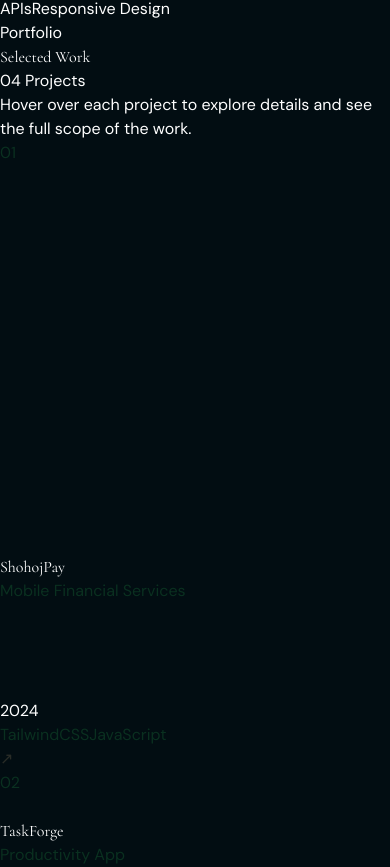
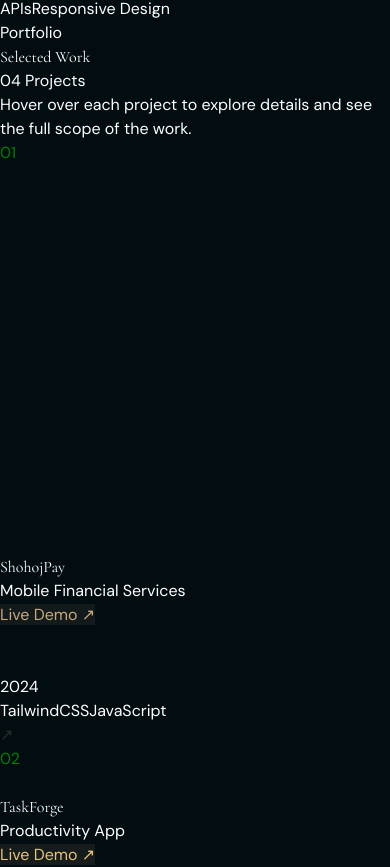
Before and after one commit to Azadhossain288/My-portfolio-project, a React (Vite) app in the folder my-portfolio/: page / in a window 390 px wide. Shown: the part 3658-4525 px from the top of the page. Built offline with nearby package versions, Linux system fonts and the light colour scheme.

Commit message:
Updated code

```diff
--- a/my-portfolio/src/portfolio.jsx
+++ b/my-portfolio/src/portfolio.jsx
@@ -74,7 +74,8 @@ const PROJECTS = [
   category: "Mobile Financial Services",
   year: "2024",
   tags: ["TailwindCSS", "JavaScript", "Logic"],
-  desc: "A Fintech application facilitating essential transactions like Add Money, Cash Out, and Bill Payments. Features real-time history and a reward system for a secure digital wallet experience.",
+  liveUrl: "https://azadhossain288.github.io/ShohojPay-project/",
+  desc: "A Fintech application...",
   color: "#c8a97e",
   bg: "linear-gradient(135deg, #1a0812 0%, #020d12 100%)",
   icon: (
@@ -90,9 +91,11 @@ const PROJECTS = [
     category: "Productivity App",
     year: "2024",
     tags: ["JavaScript", "CSS Grid", "LocalStorage"],
+    liveUrl: "https://azadhossain288.github.io/ShohojPay-project/",
     desc: "Minimal yet powerful Kanban board with drag-and-drop, priority tags, and seamless local persistence for modern teams.",
     color: "#e8c47a",
     bg: "linear-gradient(135deg, #041a12 0%, #020e0a 100%)",
+
     icon: "🗂️",
   },
   {
@@ -101,6 +104,7 @@ const PROJECTS = [
     category: "Data Dashboard",
     year: "2023",
     tags: ["React", "REST API", "GSAP"],
+    liveUrl: "https://azadhossain288.github.io/ShohojPay-project/",
     desc: "Cinematic weather dashboard with OpenWeather API integration, animated transitions and real-time atmospheric data.",
     color: "#d4b896",
     bg: "linear-gradient(135deg, #031a10 0%, #021020 100%)",
@@ -112,6 +116,7 @@ const PROJECTS = [
     category: "Content Platform",
     year: "2023",
     tags: ["Next.js", "MDX", "Vercel"],
+    liveUrl: "https://azadhossain288.github.io/ShohojPay-project/",
     desc: "Markdown-powered personal blog with syntax highlighting, dark/light toggle, and RSS feed for developer storytelling.",
     color: "#c9a870",
     bg: "linear-gradient(135deg, #050f28 0%, #020d0a 100%)",
@@ -443,12 +448,14 @@ function SkillRow({ name, level, index }) {
   );
 }
 
+
+
 function ProjectRow({ project, index }) {
   const [ref, visible] = useInView(0.05);
   const [hovered, setHovered] = useState(false);
 
   return (
-    <div ref={ref} className="relative border-b border-[#0a2a1a] overflow-hidden cursor-pointer"
+    <div ref={ref} className="relative border-b border-green-600 overflow-hidden cursor-pointer"
       onMouseEnter={() => setHovered(true)} onMouseLeave={() => setHovered(false)}
       style={{ opacity: visible ? 1 : 0, transform: visible ? "none" : "translateY(20px)", transition: `all 0.6s ease ${index * 100}ms` }}>
 
@@ -460,9 +467,10 @@ function ProjectRow({ project, index }) {
 
       {/* Content */}
       <div className="relative z-10 px-6 md:px-10 py-7 md:py-8 grid grid-cols-12 gap-4 items-center">
+
         {/* Number */}
-        <div className="col-span-1 font-mono text-xs text-[#0a3020] transition-colors duration-300"
-          style={{ color: hovered ? `${project.color}80` : "#0a3020" }}>{project.num}</div>
+        <div className="col-span-1 font-mono text-xs transition-colors duration-300"
+          style={{ color: hovered ? `${project.color}80` : "green" }}>{project.num}</div>
 
         {/* Icon — appears on hover */}
         <div className="col-span-1 text-2xl transition-all duration-500"
@@ -471,41 +479,91 @@ function ProjectRow({ project, index }) {
         </div>
 
         {/* Title */}
-        <div className="col-span-5 md:col-span-4">
+        <div className="col-span-10 md:col-span-4">
           <div className="text-xl md:text-2xl font-bold tracking-tight transition-colors duration-300"
             style={{ fontFamily: "'Cormorant Garamond', serif", color: hovered ? project.color : "white" }}>
             {project.title}
           </div>
-          <div className="text-[#0a3020] text-xs font-mono tracking-widest uppercase mt-0.5 transition-colors duration-300"
-            style={{ color: hovered ? `${project.color}60` : "#0a3020" }}>
+          <div className="text-xs font-mono tracking-widest uppercase mt-0.5 transition-colors duration-300"
+            style={{ color: hovered ? `${project.color}60` : "white" }}>
             {project.category}
           </div>
+
+          {/* Mobile only — Live Demo button */}
+          {project.liveUrl && (
+
+              <a href={project.liveUrl}
+              target="_blank"
+              rel="noopener noreferrer"
+              onClick={e => e.stopPropagation()}
+              className="md:hidden mt-3 inline-flex items-center gap-2 text-[10px] tracking-[.2em] uppercase font-mono px-3 py-1.5 border transition-all duration-300"
+              style={{
+                borderColor: project.color + "60",
+                color: project.color,
+                background: project.color + "15",
+              }}
+            >
+              Live Demo ↗
+            </a>
+          )}
         </div>
 
-        {/* Description — slides in on hover */}
-        <div className="col-span-7 md:col-span-4 hidden md:block">
-          <p className="text-sm leading-relaxed font-light transition-all duration-500"
+        {/* Description + Live Button — desktop */}
+        <div className="col-span-12 md:col-span-4 hidden md:block">
+          <p className="text-sm leading-relaxed font-light transition-all duration-500 mb-4"
             style={{ color: hovered ? "#4a8a6a" : "transparent", transform: hovered ? "translateX(0)" : "translateX(10px)" }}>
             {project.desc}
           </p>
+          {project.liveUrl && (
+
+              <a href={project.liveUrl}
+              target="_blank"
+              rel="noopener noreferrer"
+              onClick={e => e.stopPropagation()}
+              className="inline-flex items-center gap-2 text-[10px] tracking-[.25em] uppercase font-mono px-4 py-2 border transition-all duration-500"
+              style={{
+                opacity: hovered ? 1 : 0,
+                transform: hovered ? "translateY(0)" : "translateY(6px)",
+                borderColor: project.color + "50",
+                color: project.color,
+                background: project.color + "10",
+                pointerEvents: hovered ? "auto" : "none",
+              }}
+              onMouseEnter={e => {
+                e.currentTarget.style.background = project.color + "28";
+                e.currentTarget.style.borderColor = project.color;
+                e.currentTarget.style.boxShadow = `0 0 20px ${project.color}30`;
+              }}
+              onMouseLeave={e => {
+                e.currentTarget.style.background = project.color + "10";
+                e.currentTarget.style.borderColor = project.color + "50";
+                e.currentTarget.style.boxShadow = "none";
+              }}
+            >
+              <span>Live Demo</span>
+              <span style={{ fontSize: "14px" }}>↗</span>
+            </a>
+          )}
         </div>
 
         {/* Tags + Year */}
-        <div className="col-span-5 md:col-span-2 flex flex-col items-end gap-2">
-          <div className="text-[#071e18] font-mono text-xs">{project.year}</div>
+        <div className="col-span-10 md:col-span-2 flex flex-col items-end gap-2">
+          <div className="font-mono text-xs transition-colors duration-300"
+            style={{ color: hovered ? `${project.color}60` : "white" }}>{project.year}</div>
           <div className="flex flex-wrap gap-1 justify-end">
             {project.tags.slice(0, 2).map(t => (
               <span key={t} className="text-[9px] font-mono tracking-wider px-1.5 py-0.5 border rounded transition-all duration-300"
                 style={{
-                  borderColor: hovered ? `${project.color}30` : "#0a2a1a",
-                  color: hovered ? project.color : "#0a3020"
+                  borderColor: hovered ? `${project.color}40` : "white",
+                  color: hovered ? project.color : "white",
+                  background: hovered ? project.color + "0a" : "transparent",
                 }}>{t}</span>
             ))}
           </div>
         </div>
 
         {/* Arrow */}
-        <div className="col-span-1 flex justify-end">
+        <div className="col-span-2 md:col-span-1 flex justify-end">
           <div className="text-lg transition-all duration-500"
             style={{
               color: project.color,
@@ -517,6 +575,12 @@ function ProjectRow({ project, index }) {
     </div>
   );
 }
+
+
+
+
+
+
 
 export default function Portfolio() {
   const [scrolled, setScrolled] = useState(false);
@@ -766,7 +830,7 @@ export default function Portfolio() {
               style={{ fontFamily: "'Cormorant Garamond', serif" }}>
               Start a <span className="gold-shimmer">Conversation</span>
             </h2>
-            <p className="text-[#0a3020] text-sm font-light">Have a project in mind? I'd love to bring your vision to life.</p>
+            <p className="text-green-500 text-sm font-light">Have a project in mind? I'd love to bring your vision to life.</p>
           </div>
 
           <div className="grid md:grid-cols-5 gap-16">
@@ -776,7 +840,7 @@ export default function Portfolio() {
                 { label: "Location", value: "Sylhet, Bangladesh" },
                 { label: "Availability", value: "Open to work" },
               ].map(({ label, value }) => (
-                <div key={label} className="border-b border-[#0a2a1a] pb-6">
+                <div key={label} className="border-b border-[#0cb360] pb-6">
                   <div className="text-[#061210] text-[9px] tracking-[.4em] uppercase font-mono mb-2">{label}</div>
                   <div className="text-[#c8a97e] text-sm font-light">{value}</div>
                 </div>
@@ -792,7 +856,7 @@ export default function Portfolio() {
                       style={{ background: color + "18", color }}>
                       {icon}
                     </div>
-                    <span className="text-[11px] tracking-[.2em] uppercase font-mono text-[#4a9a7a] group-hover:text-white transition-colors duration-300 flex-1">{name}</span>
+                    <span className="text-[11px] tracking-[.2em] uppercase font-mono text-[#0cb360] group-hover:text-white transition-colors duration-300 flex-1">{name}</span>
                     <span className="text-[#0a2a1a] group-hover:text-[#c8a97e] transition-all duration-300 group-hover:translate-x-0.5 group-hover:-translate-y-0.5 text-xs">↗</span>
                   </a>
                 ))}
@@ -804,15 +868,15 @@ export default function Portfolio() {
                 { label: "Full Name", key: "name", type: "text", placeholder: "Your Name" },
                 { label: "Email Address", key: "email", type: "email", placeholder: "your@email.com" },
               ].map(({ label, key, type, placeholder }) => (
-                <div key={key} className="border-b border-[#0a2a1a] pb-1 focus-within:border-[#c8a97e]/25 transition-colors duration-300">
-                  <label className="text-[#061210] text-[9px] tracking-[.4em] uppercase font-mono block mb-3">{label}</label>
+                <div key={key} className="border-b border-[#0cb360] pb-1 focus-within:border-[#c8a97e]/25 transition-colors duration-300">
+                  <label className="text-green-500 text-[9px] tracking-[.4em] uppercase font-mono block mb-3">{label}</label>
                   <input type={type} required placeholder={placeholder} value={formData[key]}
                     onChange={e => setFormData(f => ({ ...f, [key]: e.target.value }))}
                     className="w-full text-sm pb-2 font-light" />
                 </div>
               ))}
-              <div className="border-b border-[#0a2a1a] pb-1 focus-within:border-[#c8a97e]/25 transition-colors duration-300">
-                <label className="text-[#061210] text-[9px] tracking-[.4em] uppercase font-mono block mb-3">Message</label>
+              <div className="border-b border-[#0cb360] pb-1 focus-within:border-[#c8a97e]/25 transition-colors duration-300">
+                <label className="text-green-500 text-[9px] tracking-[.4em] uppercase font-mono block mb-3">Message</label>
                 <textarea required rows={4} placeholder="Tell me about your project..." value={formData.message}
                   onChange={e => setFormData(f => ({ ...f, message: e.target.value }))}
                   className="w-full text-sm font-light resize-none pb-2" />
@@ -833,7 +897,7 @@ export default function Portfolio() {
       </section>
 
       {/* ── FOOTER ── */}
-      <footer className="border-t border-[#0a2a1a] py-10">
+      <footer className="border-t border-green-300 py-10">
         <div className="max-w-6xl mx-auto px-8 flex flex-wrap justify-between items-center gap-6">
           <div className="text-xl font-bold" style={{ fontFamily: "'Cormorant Garamond', serif" }}>
             <span className="gold-shimmer">Azad Hossain</span>
@@ -845,12 +909,12 @@ export default function Portfolio() {
                 className="w-8 h-8 rounded-lg flex items-center justify-center border border-[#0a2a1a] transition-all duration-300"
                 onMouseEnter={e => { e.currentTarget.style.borderColor = color + "55"; e.currentTarget.style.background = color + "12"; e.currentTarget.style.color = color; }}
                 onMouseLeave={e => { e.currentTarget.style.borderColor = ""; e.currentTarget.style.background = ""; e.currentTarget.style.color = ""; }}
-                style={{ color: "#0a3020" }}>
+                style={{ color: "green-400" }}>
                 {icon}
               </a>
             ))}
           </div>
-          <div className="text-[#061512] text-[9px] tracking-[.35em] uppercase font-mono">© 2025 — All Rights Reserved</div>
+          <div className="text-green-400 text-[9px] tracking-[.35em] uppercase font-mono">© 2026 — All Rights Reserved</div>
         </div>
       </footer>
     </div>
```
